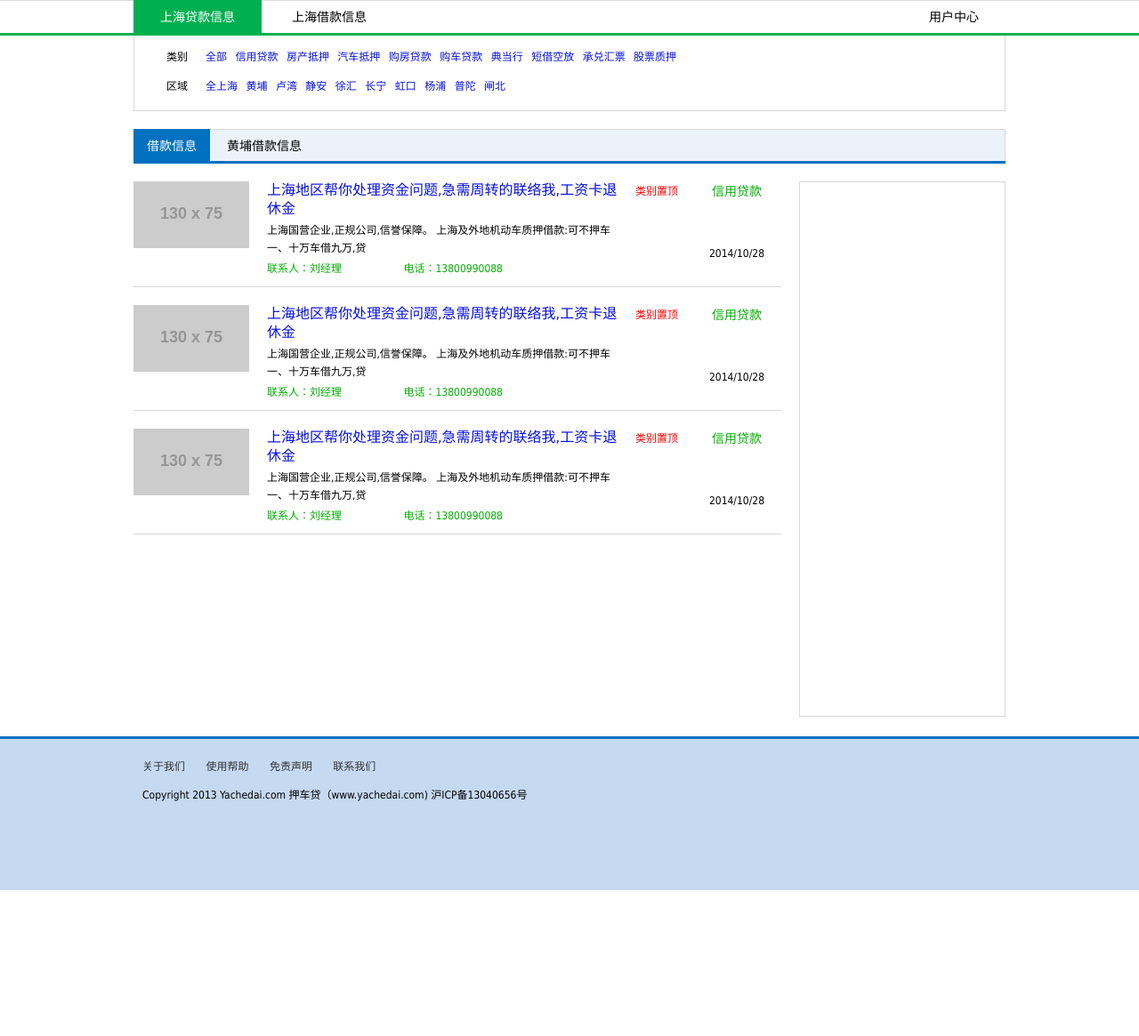
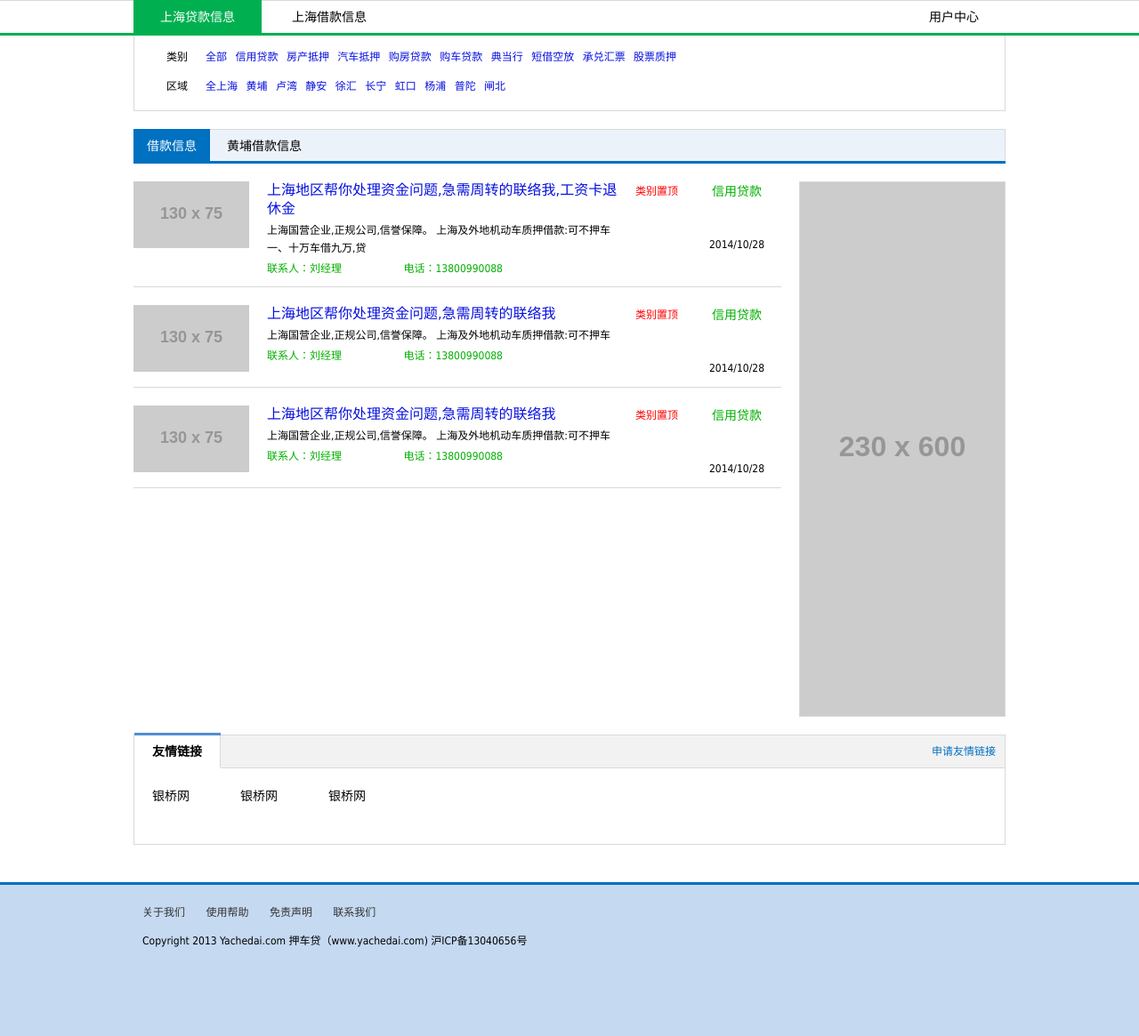
Before and after one commit to pandoraui/work, a PHP site: page / in a window 1280 px wide. Shown: the part 116-1281 px from the top of the page at 89% size. Before the commit the page ends 1117 px from the top, so only its background shows below. Run offline with PHP 8.4, Linux system fonts and the light colour scheme; grey boxes labelled with a size stand in for pictures from a placeholder-image service; some libraries are stand-ins or nearby versions.

Commit message:
友情链接

```diff
--- a/xinandai/css/propage.css
+++ b/xinandai/css/propage.css
@@ -49,6 +49,15 @@ a:hover{text-decoration: none;color: red;}
 .footer-link a{color:#333;padding:5px 20px 5px 0;}
 .footer-link a:hover{color:red;}
 
+/* .friend-links */
+.friend-links{border:1px solid #d9d9d9;margin:20px 0;}
+.f-head{height:36px;line-height:36px;border-bottom: 1px solid #d9d9d9; background: #f2f2f2;}
+.f-head a.link{float:right;padding:0 10px;}
+.f-head a.link,.f-head a.link:hover{color:#0070c0;}
+.f-head h4{font-size: 14px;font-weight: bold; display: inline-block;background: #fff;border-top:3px solid #538dd5;margin-top: -3px;border-bottom:1px solid #fff;}
+.f-head h4 b{display:inline-block;padding:0 20px;border-right:1px solid #d9d9d9;}
+.f-body{padding:20px 20px 15px; min-height: 50px; font-size: 14px;}
+.f-body a{display: inline-block;padding-right:3px 10px;min-width: 70px; margin: 0 25px 5px 0;}
 
 /* nav */
 .nav{border-bottom:3px solid #00b050;border-top:1px solid #d9d9d9;height: 36px;line-height: 36px;font-size: 14px;}
@@ -93,7 +102,7 @@ a:hover{text-decoration: none;color: red;}
 .list-item dd.set{width:80px;float: right;display: inline;text-align: center;}
 .list-item .info .it{display:inline-block;color: #01af01;width: 150px;}
 .list-item .sort,.list-item .date{display:block; text-align:center;}
-.list-item .sort{min-height:70px;color: #01af01; font-size: 14px;}
+.list-item .sort{min-height:60px;_height:60px;color: #01af01; font-size: 14px;}
 .list-item p{line-height: 20px;overflow: hidden;margin-top: 3px;}
 
 /* wrapbox_1 */
--- a/xinandai/index.php
+++ b/xinandai/index.php
@@ -44,7 +44,7 @@
         </dl>
     </div> <!--//.cate-->
 
-    <div class="wrapbox_1">
+    <div class="wrapbox_1 clearfix">
         <div class="nav-tabs">
             <ul class="inline">
                 <li class="current"><a href="#">借款信息</a></li>
@@ -52,8 +52,8 @@
             </ul>
         </div>
         <div class="side">
-            <div class="sidebox"></div>
-        </div>
+            <div class="sidebox"><img src="http://placehold.it/230x600&text=Ads+Region" alt=""></div>
+        </div> <!--//.side-->
         <div class="main">
             <div class="list_a">
                 <dl class="list-item">
@@ -80,8 +80,8 @@
                     <dd class="set"><span class="red">类别置顶</span></dd>
                     <dt><img src="http://placehold.it/130x75" width="130" height="75" alt=""></dt>
                     <dd>
-                        <h4><a href="#" class="tit">上海地区帮你处理资金问题,急需周转的联络我,工资卡退休金</a></h4>
-                        <p>上海国营企业,正规公司,信誉保障。 上海及外地机动车质押借款:可不押车 一、十万车借九万,贷</p>
+                        <h4><a href="#" class="tit">上海地区帮你处理资金问题,急需周转的联络我</a></h4>
+                        <p>上海国营企业,正规公司,信誉保障。 上海及外地机动车质押借款:可不押车</p>
                         <p class="info">
                             <span class="it">联系人：刘经理</span>
                             <span class="it">电话：13800990088</span>
@@ -96,8 +96,8 @@
                     <dd class="set"><span class="red">类别置顶</span></dd>
                     <dt><img src="http://placehold.it/130x75" width="130" height="75" alt=""></dt>
                     <dd>
-                        <h4><a href="#" class="tit">上海地区帮你处理资金问题,急需周转的联络我,工资卡退休金</a></h4>
-                        <p>上海国营企业,正规公司,信誉保障。 上海及外地机动车质押借款:可不押车 一、十万车借九万,贷</p>
+                        <h4><a href="#" class="tit">上海地区帮你处理资金问题,急需周转的联络我</a></h4>
+                        <p>上海国营企业,正规公司,信誉保障。 上海及外地机动车质押借款:可不押车</p>
                         <p class="info">
                             <span class="it">联系人：刘经理</span>
                             <span class="it">电话：13800990088</span>
@@ -110,7 +110,20 @@
             </div>
         </div>
     </div>
+
+    <div class="friend-links clearfix">
+        <div class="f-head">
+            <a href="#" class="link">申请友情链接</a>
+            <h4><b>友情链接</b></h4>
+        </div>
+        <div class="f-body">
+            <a target="_blank" href="#">银桥网</a>
+            <a target="_blank" href="#">银桥网</a>
+            <a target="_blank" href="#">银桥网</a>
+        </div>
+    </div>
 </div>
+
 
 
 <?php include("common/footer.php"); ?>
```
